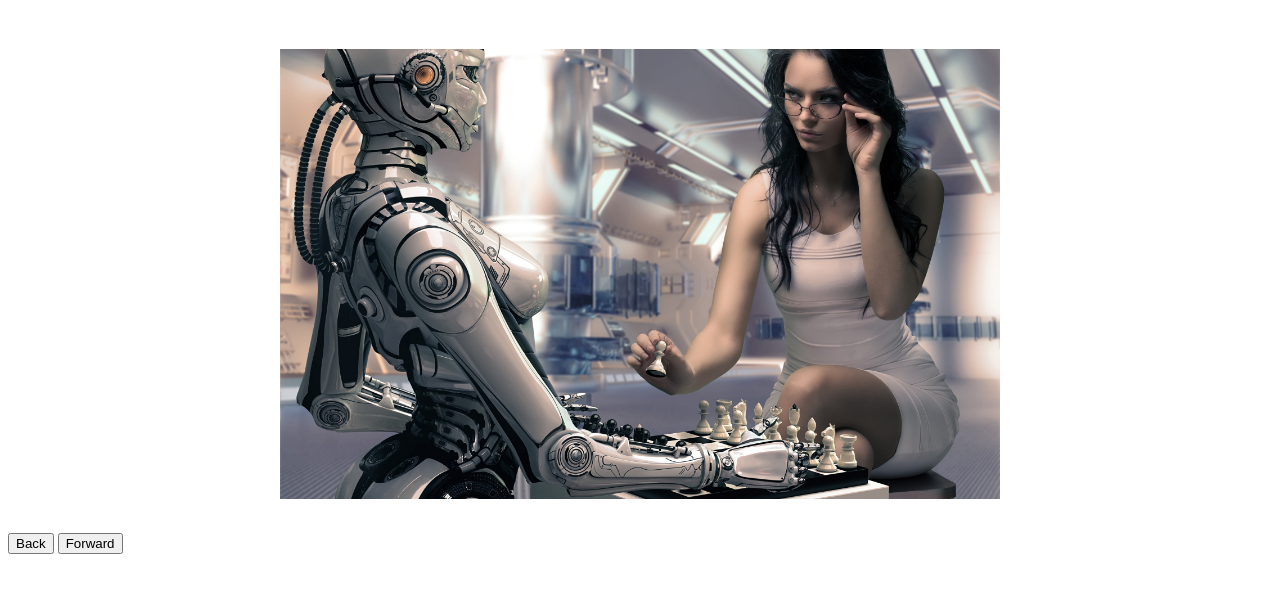
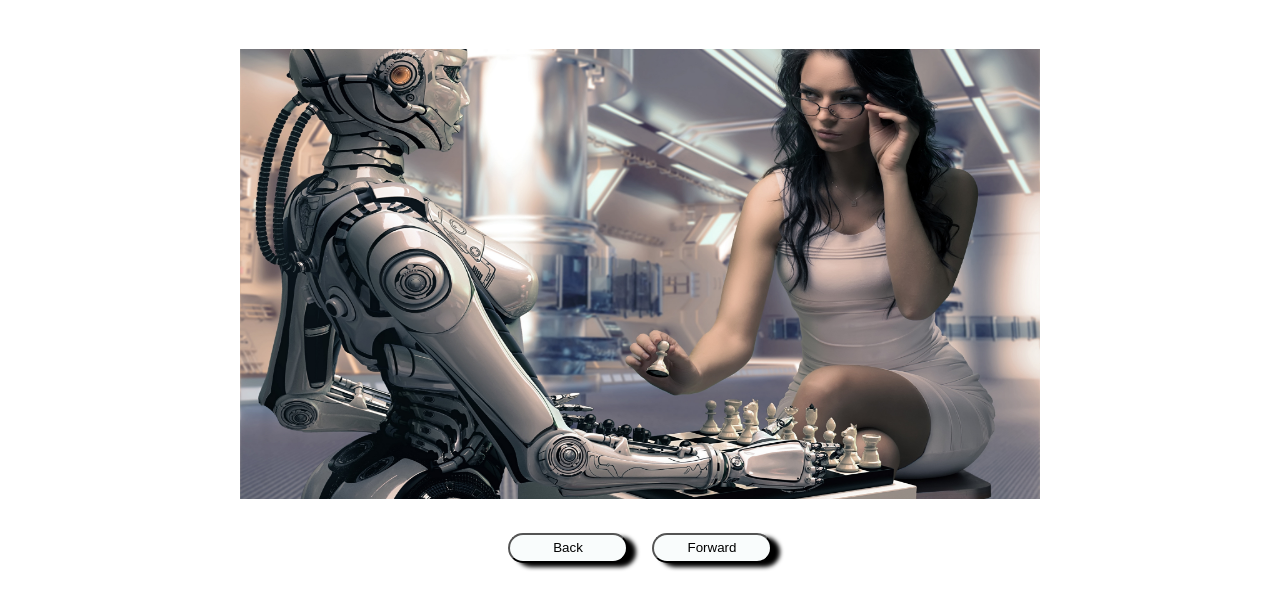
Before and after one commit to ConstantinKapanevs/SkillFactory-ModuleE5_homework-ConstantinKapanevs-, a plain HTML site: page index.html in a window 1280 px wide. Both pictures are taken after a click on the button "Back". Shown: the part 61-670 px from the top of the page. Drawn offline with Linux system fonts and the light colour scheme.

Commit message:
Button stylization and pictures simple animation is added...

```diff
--- a/css/style.css
+++ b/css/style.css
@@ -3,11 +3,57 @@
 }
 
 .main {
+    margin: auto;
+    width: 800px;
+}
+
+.images {
+    width: 100%;
+    height: 450px;
+    margin: 30px auto;
+    animation-duration: 1s;
+    animation-name: animation;
+    animation-direction: alternate;
+}
+
+.buttons {
     text-align: center;
 }
 
+.button {
+    font-weight: 400;
+    width: 120px;
+    height: 30px;
+    margin: 0 10px;
+    color: rgb(0, 0, 0);
+    background-color: rgb(249, 252, 252);
+    box-shadow: 8px 4px 4px black;
+    border-radius: 20px;
+}
 
-.images {
-    height: 450px;
-    margin: 30px auto;
+.button:hover {
+    font-weight: 700;
+    color: rgb(231, 10, 25);
+    background-color: grey;
+    box-shadow: 12px 6px 6px rgb(8, 50, 177);
+    border-width: 3px;
 }
+
+.button:active {
+    padding: 0 10px 3px 0;
+    box-shadow: 18px 10px 10px rgb(3, 15, 73);
+
+}
+
+@keyframes animation {
+    from {
+        padding-left: 500px;
+        width: 200%;
+
+    }
+
+    to {
+        padding-left: 0px;
+        width: 100%;
+    }
+}
--- a/index.html
+++ b/index.html
@@ -25,9 +25,9 @@
         <img class="images" src="/asset/Шахматы8.jpg" alt="" hidden>
         <img class="images" src="/asset/Шахматы9.jpg" alt="" hidden>
     </main>
-    <div>
-        <button id="back">Back</button>
-        <button id="forward">Forward</button>
+    <div class="buttons">
+        <button class='button' id="back">Back</button>
+        <button class='button' id="forward">Forward</button>
     </div>
 
     <script src="/index.js"></script>
--- a/index.js
+++ b/index.js
@@ -1,10 +1,23 @@
 let currentImage = document.querySelector('main').firstElementChild
 
+const previousPicture = function () {
+    if (currentImage.previousElementSibling) {
+        currentImage.hidden = true
+        currentImage = currentImage.previousElementSibling
+        currentImage.hidden = false
+    } else {
+        currentImage.hidden = true
+        currentImage = document.querySelector('main').lastElementChild
+        currentImage.hidden = false
+    }
+
+}
 const nextPicture = function () {
     if (currentImage.nextElementSibling) {
-        currentImage.nextElementSibling.hidden = false
-        currentImage.hidden = true
+        currentImage.hidden = true;
+
         currentImage = currentImage.nextElementSibling
+        currentImage.hidden = false
     } else {
         currentImage.hidden = true
         currentImage = document.querySelector('main').firstElementChild
@@ -14,17 +27,6 @@ const nextPicture = function () {
 }
 
 
-const previousPicture = function () {
-    if (currentImage.previousElementSibling) {
-        currentImage.previousElementSibling.hidden = false
-        currentImage.hidden = true
-        currentImage = currentImage.previousElementSibling
-    } else {
-        currentImage.hidden = true
-        currentImage = document.querySelector('main').lastElementChild
-        currentImage.hidden = false
-    }
 
-}
+back.addEventListener('click', previousPicture)
 forward.addEventListener('click', nextPicture)
-back.addEventListener('click', previousPicture)
```
